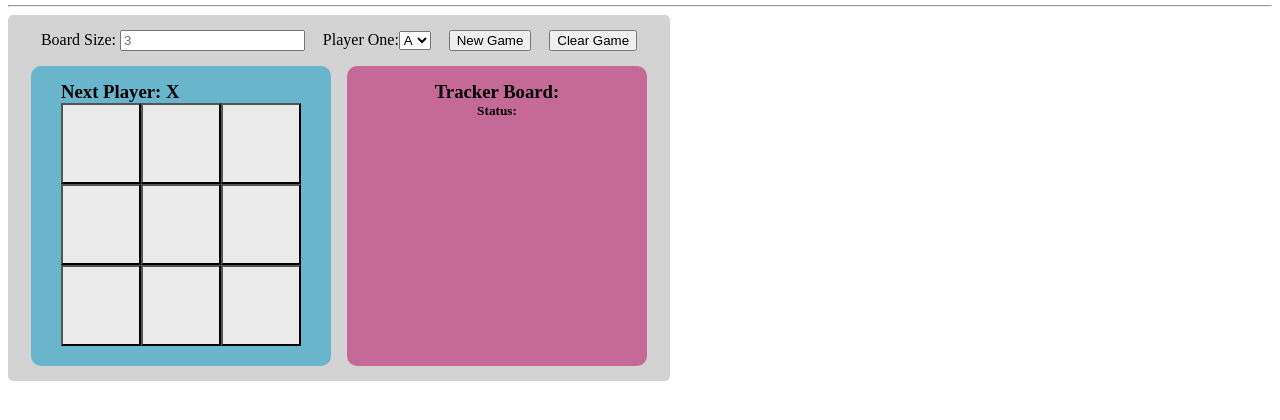
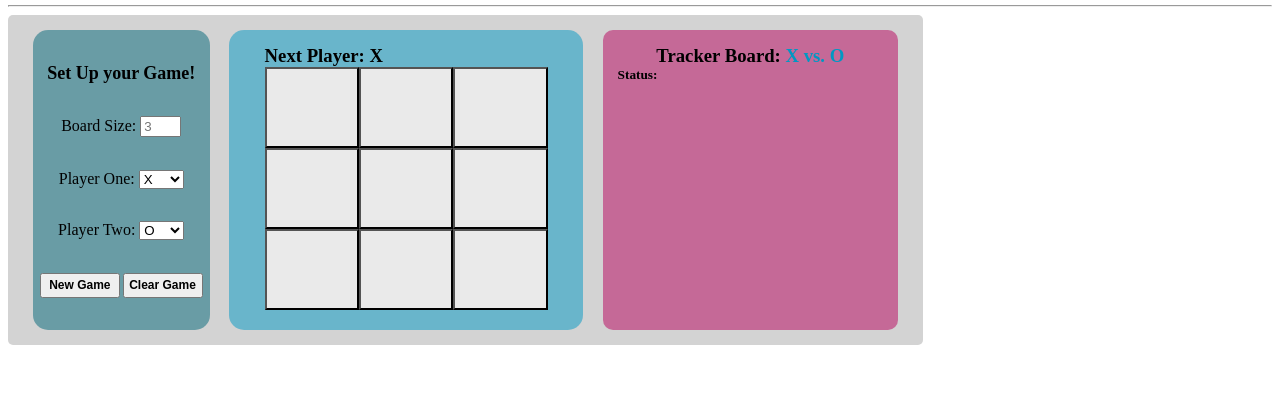
Before and after one commit to jjss886/Tic-Tac-Thrones, a React app: page / in a window 1280 px wide. Shown: the part 48-468 px from the top of the page. Built offline with nearby package versions, Linux system fonts and the light colour scheme.

Commit message:
Update setter box, moves state, player Two symbol

```diff
--- a/app/index.js
+++ b/app/index.js
@@ -53,14 +53,23 @@ class Board extends Component {
     const { state, updateBoard, startGame } = this.props;
     let newBoard = [...state.board],
       row = Math.floor(i / size),
-      col = i % size;
+      col = i % size,
+      player = state.oneNext ? state.theme.one : state.theme.two;
 
     if (newBoard[row][col] !== null) return alert("Choose Another Box!");
-    newBoard[row][col] = state.oneNext ? state.theme.one : state.theme.two;
-    updateBoard({ board: newBoard, oneNext: !state.oneNext });
+    newBoard[row][col] = player;
+    updateBoard({
+      board: newBoard,
+      oneNext: !state.oneNext,
+      moves: `House ${player}: row ${row} col ${col}`
+    });
     if (calcWinner(row, col, newBoard[row][col], state.board, size)) {
       alert(`${newBoard[row][col]} WON !`);
-      updateBoard({ board: startGame(), oneNext: true });
+      updateBoard({ board: startGame(), oneNext: true, moves: [] });
+    }
+    if (tieGame(state.board)) {
+      alert(`TIE GAME !`);
+      updateBoard({ board: startGame(), oneNext: true, moves: [] });
     }
   }
 
@@ -82,34 +91,39 @@ class Board extends Component {
 class Game extends Component {
   constructor() {
     super();
-    this.playerOne = { one: "X", two: "O" };
+    this.players = { one: "X", two: "O" };
     this.state = {
       board: Array(3)
         .fill(null)
         .map(() => Array(3).fill(null)),
       oneNext: true,
-      theme: this.playerOne
+      theme: this.players,
+      status: "",
+      moves: []
     };
     this.startGame = this.startGame.bind(this);
-    this.handleThemeChange = this.handleThemeChange.bind(this);
+    this.handleOneChange = this.handleOneChange.bind(this);
+    this.handleTwoChange = this.handleTwoChange.bind(this);
     this.updateBoard = this.updateBoard.bind(this);
     this.clearGame = this.clearGame.bind(this);
     this.sizeValue = this.sizeValue.bind(this);
   }
 
   sizeValue() {
-    const input = document.getElementById("num-columns");
+    const input = document.getElementById("numCols");
     return !input || !input.value ? 3 : Number(input.value);
   }
 
-  handleThemeChange(evt) {
-    this.playerOne = { one: evt.target.value, two: "O" };
-    // const newTheme = { one: evt.target.value, two: "O" };
-    // console.log("change 1 -", this.state.theme, newTheme);
-    // this.setState({
-    // theme: newTheme
-    // });
-    // console.log("change 2 -", this.state, evt.target.value);
+  handleOneChange(evt) {
+    const symbol = evt.target.value;
+    if (symbol === this.players.two) return alert("Choose another house!");
+    this.players = { one: symbol, two: this.players.two };
+  }
+
+  handleTwoChange(evt) {
+    const symbol = evt.target.value;
+    if (symbol === this.players.one) return alert("Choose another house!");
+    this.players = { one: this.players.one, two: symbol };
   }
 
   startGame() {
@@ -117,12 +131,16 @@ class Game extends Component {
     const newBoard = Array(size)
       .fill(null)
       .map(() => Array(size).fill(null));
-    this.setState({ board: newBoard, theme: this.playerOne });
+    this.setState({ board: newBoard, theme: this.players });
     return newBoard;
   }
 
   updateBoard(newState) {
-    this.setState({ board: newState.board, oneNext: newState.oneNext });
+    this.setState({
+      board: newState.board,
+      oneNext: newState.oneNext,
+      moves: [...this.state.moves, newState.moves]
+    });
   }
 
   clearGame() {
@@ -135,11 +153,12 @@ class Game extends Component {
   render() {
     return (
       <div className="gameFullDiv">
-        <div className="gameHeader">
+        <div className="gameSetter">
+          <span className="setterHeader">Set Up your Game!</span>
           <div id="boardSizeDiv">
             Board Size:{" "}
             <input
-              id="num-columns"
+              id="numCols"
               name="size"
               type="text"
               maxlengh="2"
@@ -148,24 +167,36 @@ class Game extends Component {
               onBlur={e => (e.target.placeholder = "3")}
             />
           </div>
-          <div id="selectDiv">
-            Player One:
-            <select onChange={this.handleThemeChange}>
+          <div id="oneSelectDiv">
+            Player One:{" "}
+            <select onChange={this.handleOneChange} id="oneSelect">
+              <option>X</option>
               <option>A</option>
               <option>B</option>
               <option>C</option>
               <option>D</option>
             </select>
           </div>
-          <button id="startBtn" onClick={this.startGame}>
+          <div id="twoSelectDiv">
+            Player Two:{" "}
+            <select onChange={this.handleTwoChange} id="twoSelect">
+              <option>O</option>
+              <option>A</option>
+              <option>B</option>
+              <option>C</option>
+              <option>D</option>
+            </select>
+          </div>
+          <div className="btnDiv">
+            <button id="startBtn" className="btn" onClick={this.startGame}>
               New Game
             </button>
-          <button id="clearBtn" onClick={this.clearGame}>
+            <button id="clearBtn" className="btn" onClick={this.clearGame}>
               Clear Game
             </button>
           </div>
+        </div>
 
-        <div className="game">
         <div className="game-board">
           <Board
             state={this.state}
@@ -176,10 +207,18 @@ class Game extends Component {
         </div>
 
         <div className="game-info">
-            <h3>Tracker Board: </h3>
-            <h5>Status: </h5>
-            <ol></ol>
-          </div>
+          <h3 className="trackerHeader">
+            Tracker Board:{" "}
+            <span className="playerHeader">
+              {this.players.one} vs. {this.players.two}
+            </span>
+          </h3>
+          <h5>Status: {this.state.status}</h5>
+          <ol>
+            {this.state.moves.map((move, idx) => {
+              return <li key={idx}>{move}</li>;
+            })}
+          </ol>
         </div>
       </div>
     );
@@ -219,6 +258,11 @@ function calcWinner(row, col, player, board, size) {
   else return false;
 }
 
+function tieGame(board) {
+  let flattenBoard = [].concat.apply([], board);
+  return !flattenBoard.includes(null);
+}
+
 // ----------------- RENDER TO HTML ----------------- //
 render(
   <Router>
--- a/app/style.css
+++ b/app/style.css
@@ -19,51 +19,68 @@ h5 {
 .gameFullDiv {
   background-color: lightgray;
   display: flex;
-  flex-direction: column;
+  justify-content: space-around;
   align-items: center;
-  width: 50%;
+  width: 70%;
   padding: 15px;
   border-radius: 5px;
 }
 
-.gameHeader {
+/* -------------- SETTER --------------  */
+.gameSetter {
+  background-color: rgba(0, 103, 120, 0.5);
+  height: 300px;
+  width: 20%;
+  display: flex;
+  flex-direction: column;
+  justify-content: space-evenly;
+  align-items: center;
+  border-radius: 15px;
+}
+
+.setterHeader {
+  font-weight: bold;
+  font-size: 18px;
+}
+
+#numCols {
+  width: 33px;
+}
+
+#oneSelect {
+  width: 45px;
+}
+
+#twoSelect {
+  width: 45px;
+}
+
+.btnDiv {
+  width: 95%;
   display: flex;
   justify-content: space-evenly;
-  align-content: center;
-  align-items: center;
-  width: 100%;
-  padding-bottom: 15px;
 }
 
-.game {
-  display: flex;
-  width: 100%;
-  justify-content: space-around;
+.btn {
+  height: 25px;
+  width: 80px;
+  font-size: 12px;
+  font-weight: bold;
+  padding: 0px;
 }
 
+/* -------------- BOARD --------------  */
 .game-board {
   background-color: rgba(0, 152, 195, 0.5);
   height: 300px;
-  width: 300px;
+  width: 40%;
   display: flex;
   justify-content: center;
   align-content: center;
   align-items: center;
-  border-radius: 10px;
+  border-radius: 15px;
 }
 
-.game-info {
-  background-color: rgba(184, 0, 92, 0.5);
-  height: 285px;
-  width: 300px;
-  display: flex;
-  flex-direction: column;
-  align-items: center;
-  border-radius: 10px;
-  padding-top: 15px;
-}
-
-/* -------------- BOARD --------------  */
 .boardFullDiv {
   width: 80%;
   height: 90%;
@@ -95,7 +112,25 @@ h5 {
 }
 
 .squareText {
-  width: 100%;
-  height: 100%;
-  font-size: 1.5em;
+  display: inline;
+  font-size: 1.8em;
 }
+
+/* -------------- INFO --------------  */
+.game-info {
+  background-color: rgba(184, 0, 92, 0.5);
+  height: 270px;
+  width: 30%;
+  display: flex;
+  flex-direction: column;
+  border-radius: 10px;
+  padding: 15px;
+}
+
+.trackerHeader {
+  text-align: center;
+}
+
+.playerHeader {
+  color: rgba(0, 152, 195);
+}
```
Lines whose indentation alone changed are shown as unchanged.
